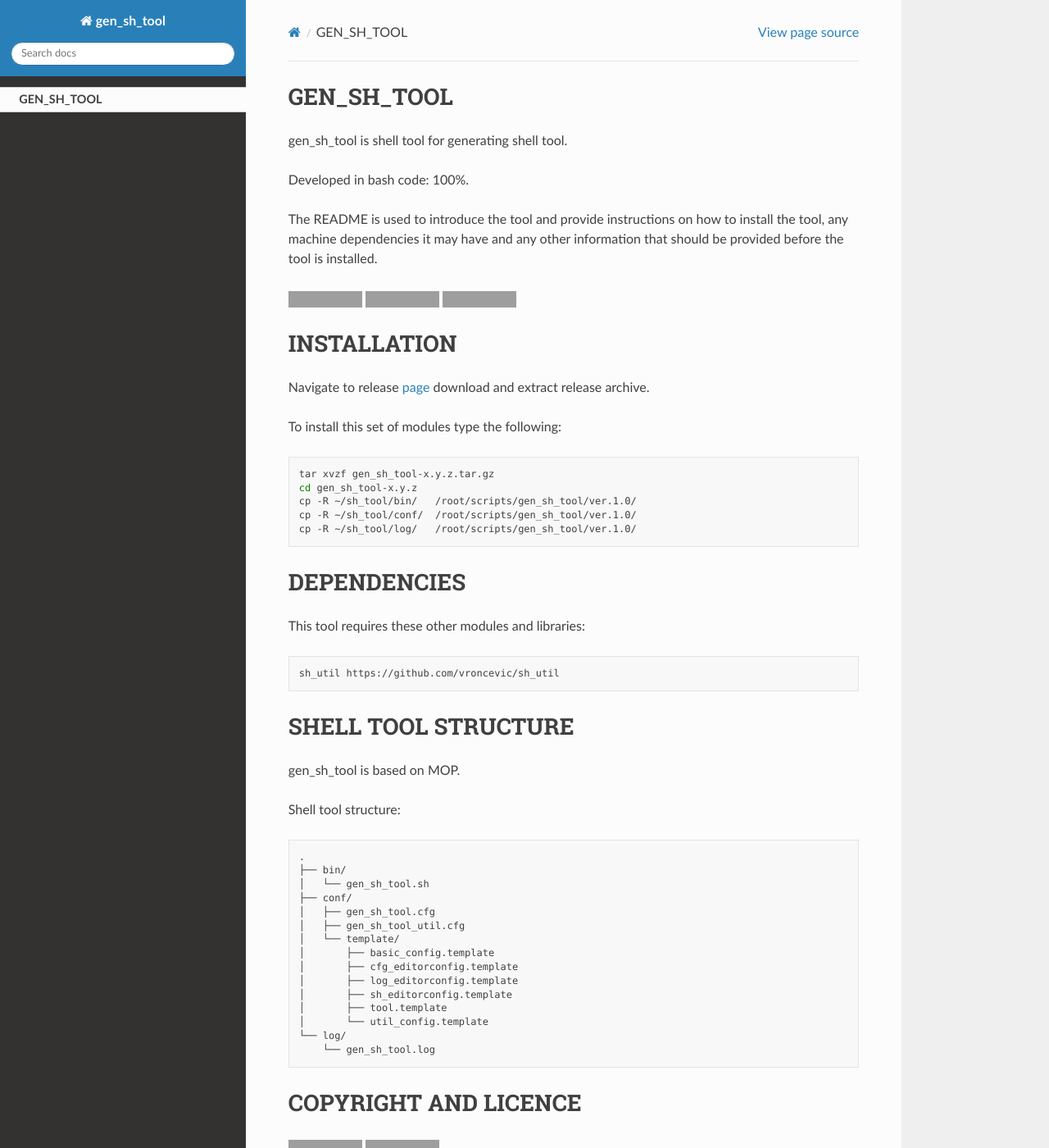
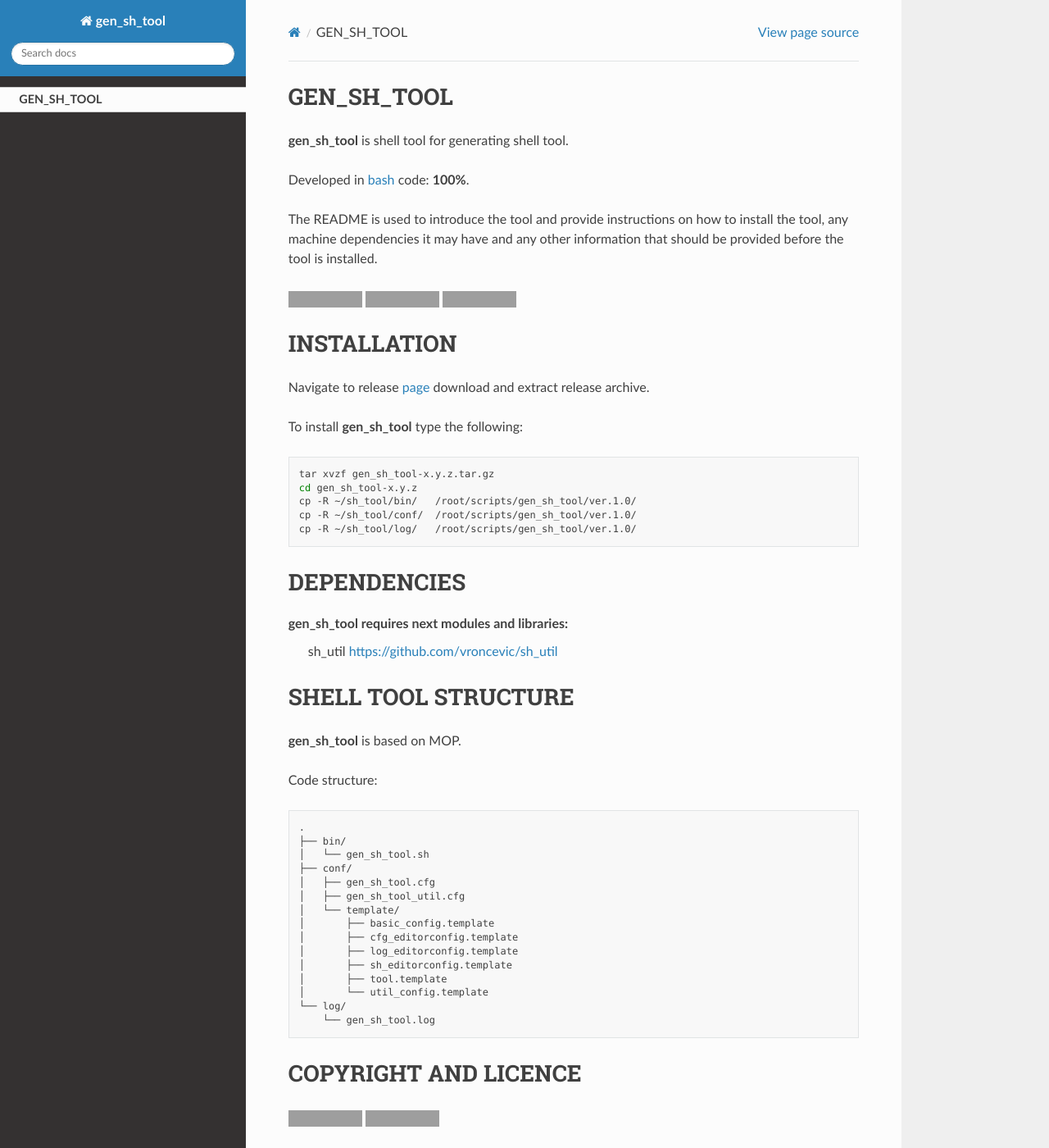
Before and after one commit to vroncevic/gen_sh_tool, a Sphinx documentation site: the page built from docs/source/index.rst, in a window 1280 px wide and 1400 px high. Shown: the whole window at 82% size. Built offline with Sphinx 7.4.7 and the Read the Docs theme 2.0.0, drawn with Linux system fonts in a browser that asks for light colours; some of the changed text lies outside the part shown; grey boxes are pictures that could not be loaded.

Commit message:
[gen_sh_tool] Updated Dockerfile, docs

```diff
--- a/docs/source/index.rst
+++ b/docs/source/index.rst
@@ -6,10 +6,9 @@
 
  self
 
+**gen_sh_tool** is shell tool for generating shell tool.
 
-gen_sh_tool is shell tool for generating shell tool.
-
-Developed in bash code: 100%.
+Developed in `bash <https://en.wikipedia.org/wiki/Bash_(Unix_shell)>`_ code: **100%**.
 
 The README is used to introduce the tool and provide instructions on
 how to install the tool, any machine dependencies it may have and any
@@ -28,11 +27,12 @@
 
 INSTALLATION
 -------------
+
 Navigate to release `page`_ download and extract release archive.
 
 .. _page: https://github.com/vroncevic/gen_sh_tool/releases
 
-To install this set of modules type the following:
+To install **gen_sh_tool** type the following:
 
 .. code-block:: bash
 
@@ -44,17 +44,16 @@
 
 DEPENDENCIES
 -------------
-This tool requires these other modules and libraries:
 
-.. code-block:: bash
-
-   sh_util https://github.com/vroncevic/sh_util
+**gen_sh_tool** requires next modules and libraries:
+    sh_util `https://github.com/vroncevic/sh_util <https://github.com/vroncevic/sh_util>`_
 
 SHELL TOOL STRUCTURE
 ---------------------
-gen_sh_tool is based on MOP.
 
-Shell tool structure:
+**gen_sh_tool** is based on MOP.
+
+Code structure:
 
 .. code-block:: bash
 
@@ -85,7 +84,7 @@
 .. |License: Apache 2.0| image:: https://img.shields.io/badge/License-Apache%202.0-blue.svg
    :target: https://opensource.org/licenses/Apache-2.0
 
-Copyright (C) 2018 by https://vroncevic.github.io/gen_sh_tool
+Copyright (C) 2016 by `vroncevic.github.io/gen_sh_tool <https://vroncevic.github.io/gen_sh_tool>`_
 
 This tool is free software; you can redistribute it and/or modify it
 under the same terms as Bash itself, either Bash version 4.2.47 or,
```
Also changed, not shown: README.md (+16 -17 lines), 6 other files.
